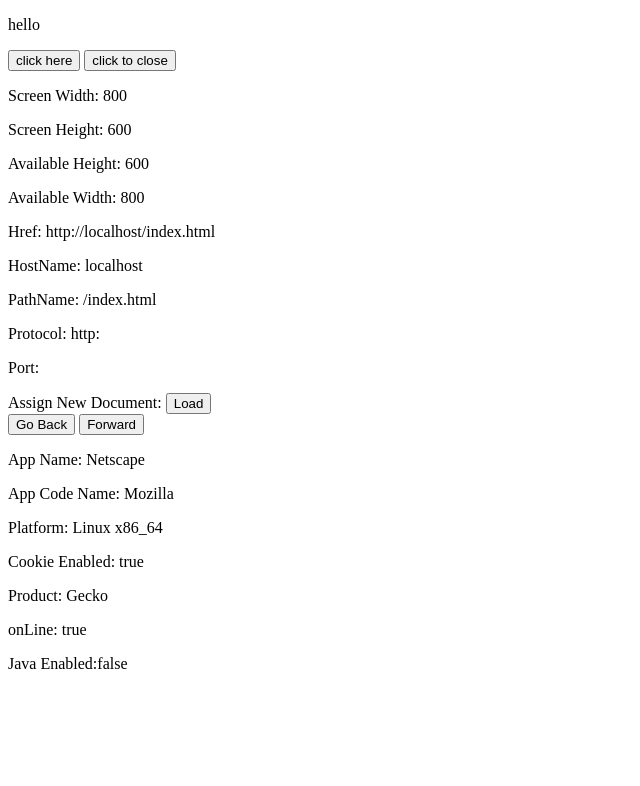
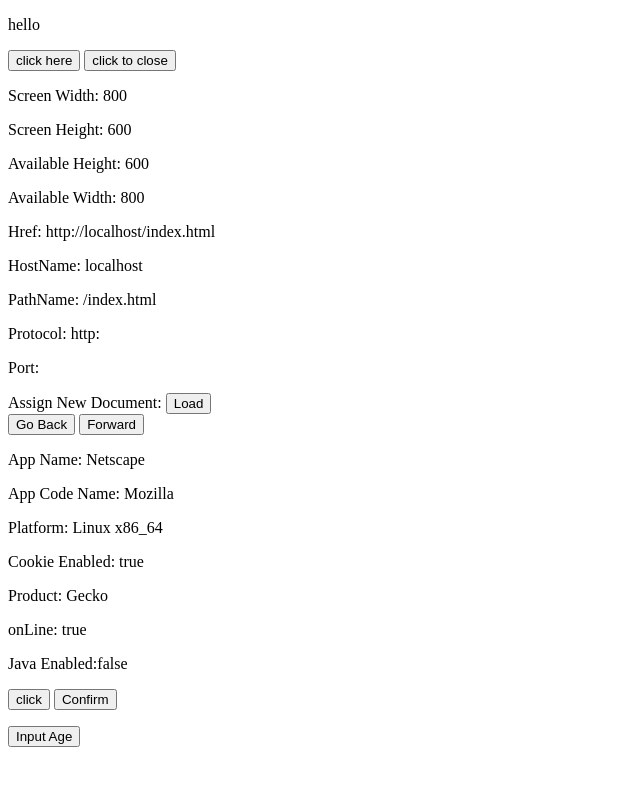
Before and after one commit to Abu-0-RayhaN/BOM-practice, a plain HTML site: page index.html in a window 1280 px wide. Shown: the whole page, without its empty margins (0-640 px from the left). Drawn offline with Linux system fonts and the light colour scheme.

Commit message:
popup boxes

```diff
--- a/index.html
+++ b/index.html
@@ -33,6 +33,11 @@
 <p id="onLine"></p>
 <p id="javaEnabled"></p>
 
+<button id="alert" onclick="alert('Are You Sure?')">click</button>
+<button id="confirm" onclick="confirming()">Confirm</button>
+<p id="confirmMessage"></p>
+<button id="promptInput" onclick="takingInput()">Input Age</button>
+<p id="promptMessage"></p>
 
 
     <script src="index.js"></script>
--- a/index.js
+++ b/index.js
@@ -33,3 +33,20 @@ document.getElementById("cookieEnabled").innerHTML = "Cookie Enabled: "+ navigat
 document.getElementById("product").innerHTML = "Product: " + navigator.product;
 document.getElementById("onLine").innerHTML = "onLine: " + navigator.onLine;
 document.getElementById("javaEnabled").innerHTML = "Java Enabled:"+navigator.javaEnabled();
+
+function confirming(){
+    let a= confirm("Do You Agree?");
+    if (a){
+        document.getElementById("confirmMessage").innerHTML = "You have agreed."
+    } else {
+        document.getElementById("confirmMessage").innerHTML = "You have Disagreed."
+    }
+}
+function takingInput(){
+    let age =prompt("What is you age? : ","00")
+    if (age == null || age == ""){
+        document.getElementById("promptMessage").innerHTML ="You haven't given any input"
+    }else {
+        document.getElementById("promptMessage").innerHTML = "You age is: "+ age;
+    }
+}
```
